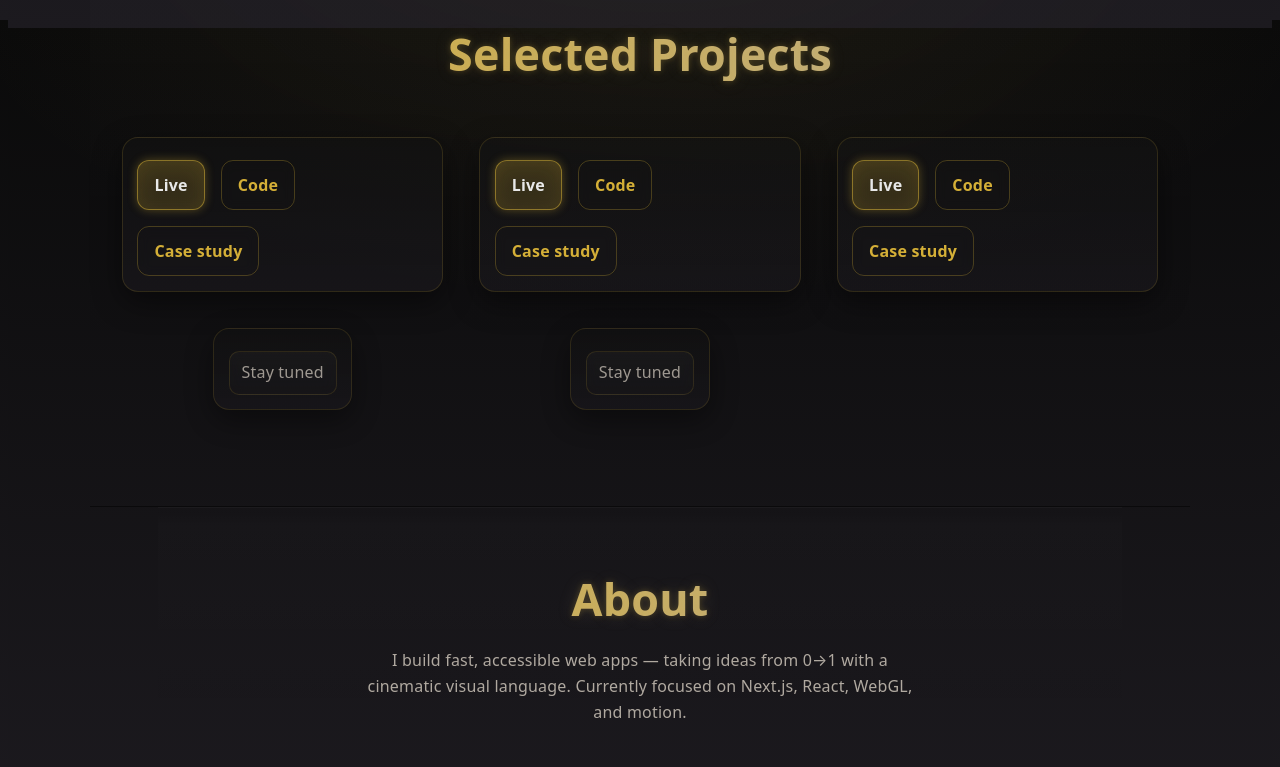
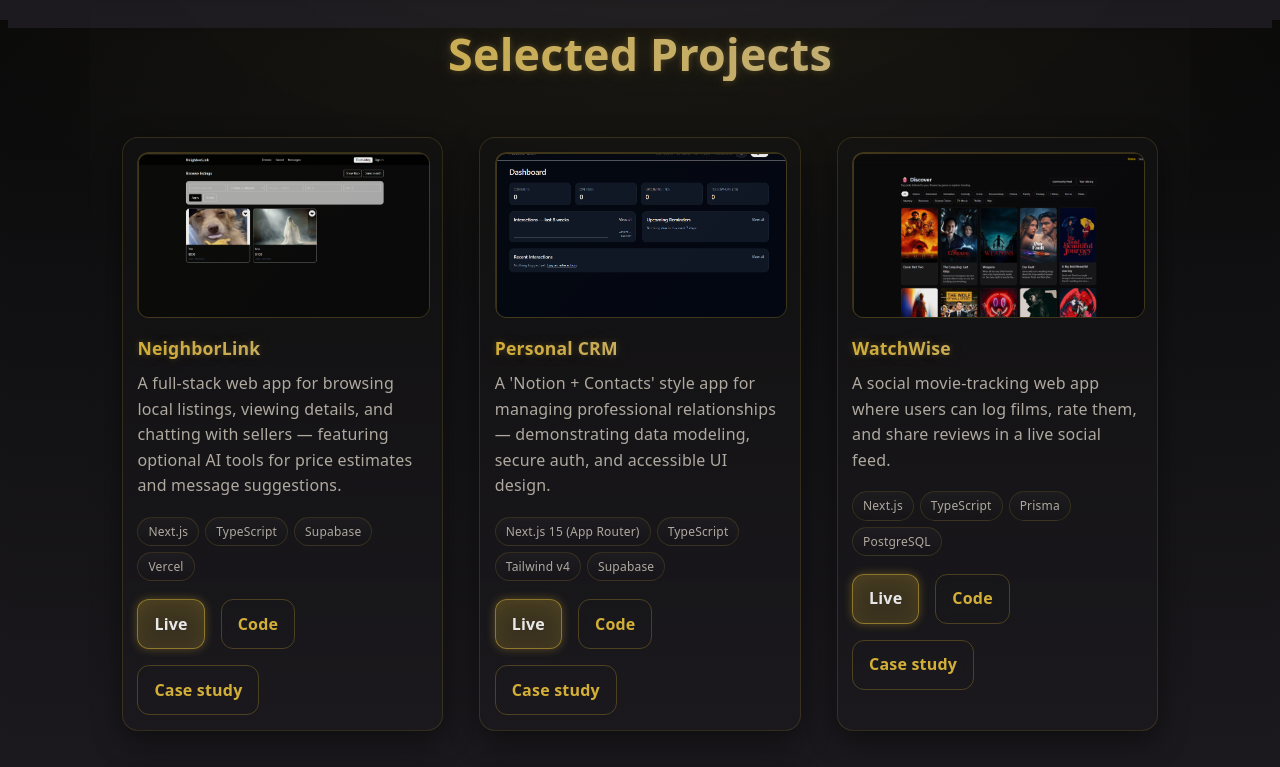
Before and after one commit to BusshiiQT/Portfolio, a Next.js app: page / in a window 1280 px wide. Shown: the part 780-1547 px from the top of the page. Built offline with nearby package versions, Linux system fonts and the light colour scheme.

Commit message:
feat: use next/image for project cards and allow remote image hosts

```diff
--- a/components/ProjectCard.tsx
+++ b/components/ProjectCard.tsx
@@ -1,5 +1,6 @@
 "use client";
 import Link from "next/link";
+import Image from "next/image";
 import type { Project } from "@/data/projects";
 import { useRef, type MouseEvent } from "react";
 
@@ -28,15 +29,96 @@ export default function ProjectCard({ p }: { p: Project }) {
 
   const liveRef = useRef<HTMLAnchorElement>(null);
   const codeRef = useRef<HTMLAnchorElement>(null);
-  const caseRef = useRef<HTMLAnchorElement>(null); // ✅ typed anchor ref
+  const caseRef = useRef<HTMLAnchorElement>(null);
 
   return (
-    <article className="card" aria-labelledby={`${p.slug}-title`} style={{ display: "flex", flexDirection: "column", gap: 10, position: "relative", opacity: isSoon ? 0.9 : 1 }}>
-      {/* ...image, title, summary, chips... */}
+    <article
+      className="card"
+      aria-labelledby={`${p.slug}-title`}
+      style={{ display: "flex", flexDirection: "column", gap: 10, position: "relative", opacity: isSoon ? 0.9 : 1 }}
+    >
+      {/* IMAGE (next/image) */}
+      <div
+        className="shimmer"
+        style={{
+          width: "100%",
+          aspectRatio: "16 / 9",
+          borderRadius: 12,
+          overflow: "hidden",
+          border: "1px solid var(--border-soft)",
+          position: "relative",
+          background:
+            "linear-gradient(135deg, rgba(212,175,55,0.12), rgba(212,175,55,0.03))",
+          filter: isSoon ? "grayscale(0.15)" : "none",
+        }}
+      >
+        {p.image ? (
+          <Image
+            src={p.image}
+            alt={`${p.title} preview`}
+            // Use fill + objectFit for responsive cover
+            fill
+            sizes="(max-width: 768px) 100vw, (max-width: 1100px) 50vw, 33vw"
+            style={{ objectFit: "cover" }}
+            priority={false}
+          />
+        ) : (
+          <div
+            style={{
+              position: "absolute",
+              inset: 0,
+              display: "grid",
+              placeItems: "center",
+            }}
+          >
+            <span className="muted">{p.title} preview</span>
+          </div>
+        )}
+      </div>
 
+      {/* Title */}
+      <h3 id={`${p.slug}-title`} className="glow-title" style={{ margin: "10px 0 2px", fontSize: "1.1rem" }}>
+        {p.title}
+      </h3>
+
+      {/* Summary */}
+      <p className="muted" style={{ margin: 0 }}>{p.summary}</p>
+
+      {/* Tech chips */}
+      <div style={{ marginTop: 8, display: "flex", flexWrap: "wrap", gap: 6 }}>
+        {p.tech.slice(0, 4).map((t) => (
+          <span
+            key={t}
+            style={{
+              display: "inline-block",
+              padding: "4px 10px",
+              border: "1px solid var(--border-soft)",
+              borderRadius: 999,
+              fontSize: 12,
+              color: "var(--text-dim)",
+              background: "linear-gradient(180deg, rgba(255,255,255,0.03), rgba(255,255,255,0.00))",
+              backdropFilter: "blur(6px)",
+            }}
+          >
+            {t}
+          </span>
+        ))}
+      </div>
+
+      {/* Actions */}
       <div className="actions" style={{ marginTop: 8 }}>
         {isSoon ? (
-          <span aria-disabled="true" style={{ padding: "8px 12px", borderRadius: 10, border: "1px solid var(--border-soft)", color: "var(--text-dim)", background: "linear-gradient(180deg, rgba(255,255,255,0.03), rgba(255,255,255,0.00))", backdropFilter: "blur(6px)" }}>
+          <span
+            aria-disabled="true"
+            style={{
+              padding: "8px 12px",
+              borderRadius: 10,
+              border: "1px solid var(--border-soft)",
+              color: "var(--text-dim)",
+              background: "linear-gradient(180deg, rgba(255,255,255,0.03), rgba(255,255,255,0.00))",
+              backdropFilter: "blur(6px)",
+            }}
+          >
             Stay tuned
           </span>
         ) : (
--- a/next.config.ts
+++ b/next.config.ts
@@ -2,20 +2,19 @@ import type { NextConfig } from "next";
 
 const nextConfig: NextConfig = {
   reactStrictMode: true,
-
-  // Allow external images (update this list if you use other hosts)
   images: {
     remotePatterns: [
+      // Add all the domains you actually use:
       { protocol: "https", hostname: "images.unsplash.com" },
-      // { protocol: "https", hostname: "your.cdn.com" },
+      { protocol: "https", hostname: "picsum.photos" },
+      { protocol: "https", hostname: "i.imgur.com" },
+      // Example for GitHub raw:
+      // { protocol: "https", hostname: "raw.githubusercontent.com" },
+      // Example for your own CDN/domain:
+      // { protocol: "https", hostname: "cdn.yourdomain.com" },
     ],
   },
-
-  // Quiet CI builds: skip ESLint during `next build`
-  eslint: {
-    ignoreDuringBuilds: true,
-  },
-
+  eslint: { ignoreDuringBuilds: true },
   experimental: {},
 };
 
```
